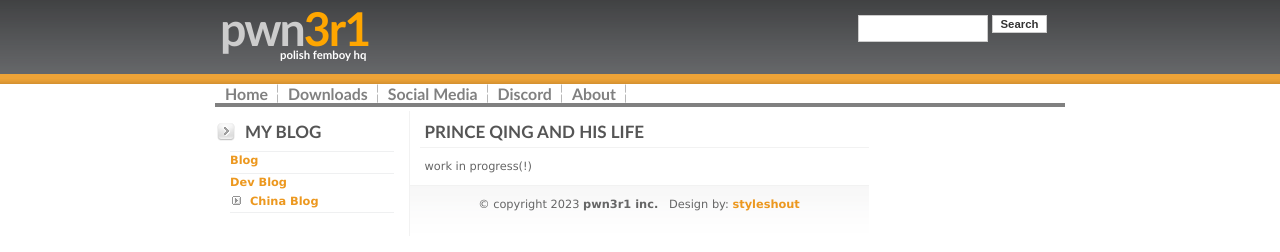
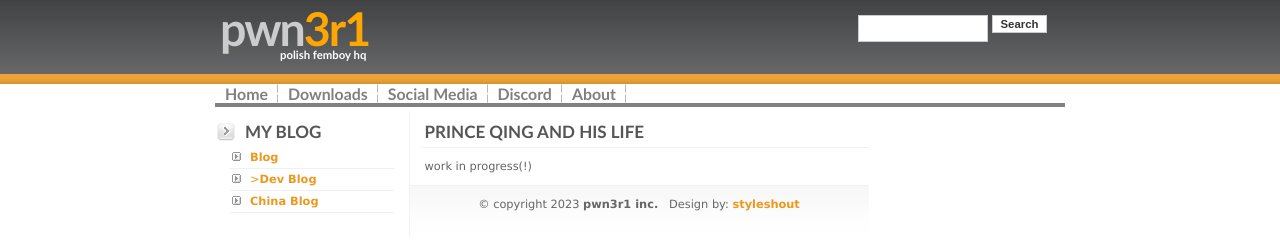
Before and after one commit to pwn3r1/pwn3r1.github.io, a plain HTML site: page nav/china.html in a window 1280 px wide. Drawn offline with Linux system fonts and the light colour scheme.

Commit message:
Update china.html

```diff
--- a/nav/china.html
+++ b/nav/china.html
@@ -33,8 +33,8 @@
     <div id="sidebar">
       <h1>My Blog</h1>
       <ul class="sidemenu">
-        <li></li><a href="/nav/blog.html">Blog</a></li>
-        <li></li><a href="/nav/dev.html">Dev Blog</a></li>
+        <li><a href="/nav/blog.html">Blog</a></li>
+        <li>><a href="/nav/dev.html">Dev Blog</a></li>
         <li><a href="/nav/china.html">China Blog</a></li>
       </ul>
     </div>
```
